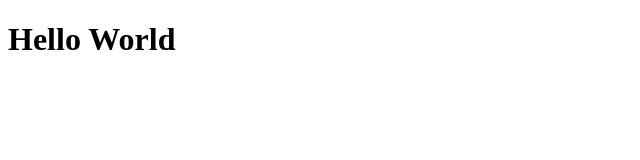
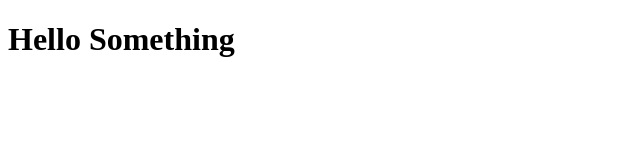
Before and after one commit to jwknz/netlify-demo, a plain HTML site: page index.html in a window 1280 px wide. Shown: the whole page, without its empty margins (0-640 px from the left). Drawn offline with Linux system fonts and the light colour scheme.

Commit message:
changed something

```diff
--- a/index.html
+++ b/index.html
@@ -8,7 +8,7 @@
 </head>
 <body>
 
-    <h1>Hello World</h1>
+    <h1>Hello Something</h1>
 
 </body>
 </html>
```
